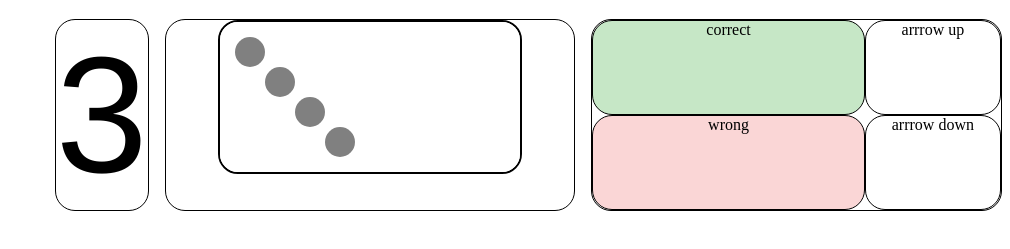
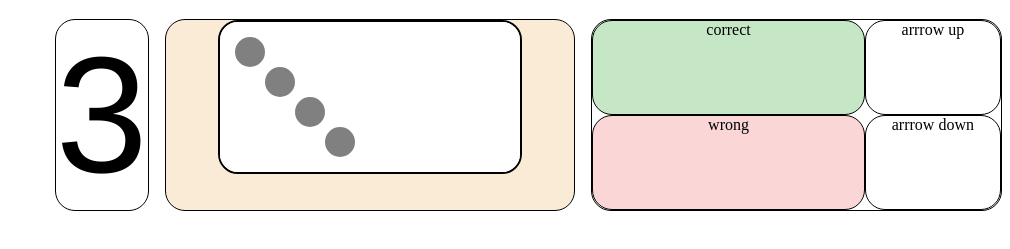
Before and after one commit to damianwollny/kms_one, a plain HTML site: page index.html in a window 1280 px wide. Shown: the part 61-310 px from the top of the page, without its empty margins (270-1280 px from the left). Drawn offline with Linux system fonts and the light colour scheme.

Commit message:
clean up

```diff
--- a/index.html
+++ b/index.html
@@ -9,10 +9,10 @@
 </head>
 <body>
     <h1 id="title">Test</h1>
-    <!-- Grid surounding the game-->
+    <!-- Grid surounding the whole game-->
     <div class="grid">
         <div id="number"></div>
-        <div class="container">
+        <div class="point_container">
             <canvas id="points"></canvas>
         </div>
         <div class="nested">
--- a/style.css
+++ b/style.css
@@ -12,11 +12,10 @@ body {
 }
 .grid > div {
     border-radius: 20px;
-    /*background: #eee;*/
     border: 1px solid black;
 }
-.container {
-    border: 3px solid green;
+.point_container {
+    background-color: antiquewhite;
 }
 canvas {
     border-radius: 20px;
@@ -31,9 +30,7 @@ canvas {
     border-radius: 20px;
     border: 1px solid black;
 }
-/*#test{
-    border: 10px solid green;
-}*/
+
 #number{
     align-self: center;
     justify-self: right;
```
Also changed, not shown: index.js (+0 -11 lines), 1 other file.
